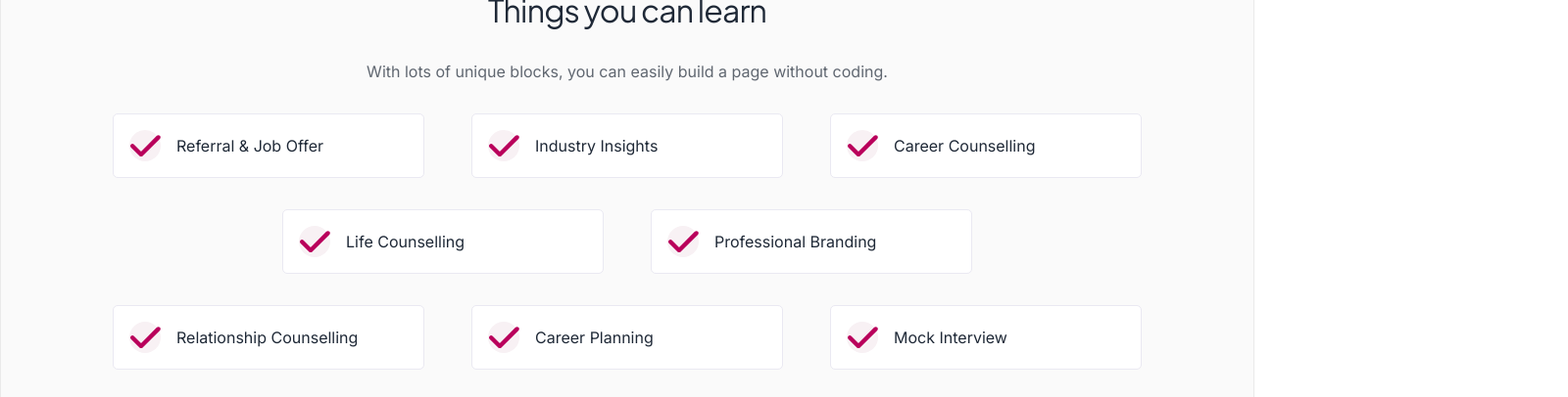
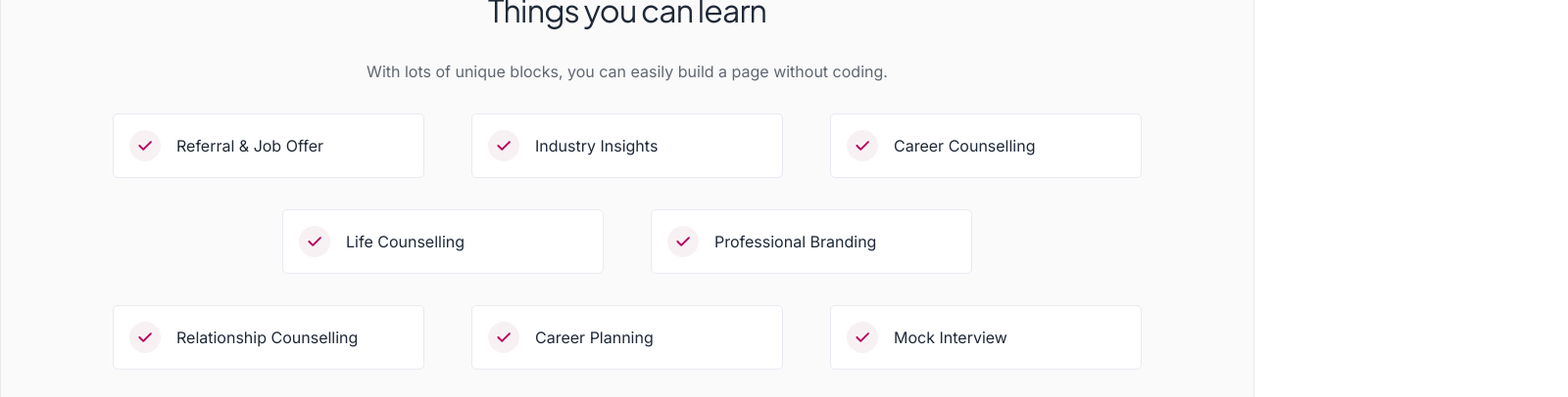
Before and after one commit to NaPryder/BestCoach-demo, a React (Vite) app: page / in a window 1280 px wide. Shown: the part 2660-3066 px from the top of the page at 98% size, 1600 px wide, since content can reach past the window. Built offline with nearby package versions, Linux system fonts and the light colour scheme.

Commit message:
edit icon

```diff
--- a/src/Icons/Check.jsx
+++ b/src/Icons/Check.jsx
@@ -1,15 +1,36 @@
 import React from 'react'
+import PropTypes from 'prop-types'
 
 function Check({ className, width, height, ...props }) {
   return (
-    <svg className={className} width={width} height={height} viewBox="0 0 17 12" xmlns="http://www.w3.org/2000/svg">
+    <svg
+      className={className}
+      width={width ? `${(width * 1) / 10}rem` : '1.4rem'}
+      height={height ? `${(height * 1) / 10}rem` : '1.1rem'}
+      viewBox="0 0 17 12"
+      xmlns="http://www.w3.org/2000/svg"
+    >
       <path
-        fillRule="evenodd"
-        clipRule="evenodd"
+        fillRule="currentColor"
+        clipRule="currentColor"
         d="M16.5546 0.461221C17.0117 0.918304 17.0117 1.65938 16.5546 2.11647L7.1911 11.4799C6.73402 11.937 5.99294 11.937 5.53586 11.4799L0.854117 6.7982C0.397034 6.34112 0.397034 5.60004 0.854117 5.14296C1.3112 4.68588 2.05228 4.68588 2.50936 5.14296L6.36348 8.99708L14.8993 0.461221C15.3564 0.00413738 16.0975 0.00413738 16.5546 0.461221Z"
       />
     </svg>
+    // <svg
+    //   className={className}
+    //   width={width ? `${(width * 1.5) / 10}rem` : '1.4rem'}
+    //   height={height ? `${(height * 1.5) / 10}rem` : '1.1rem'}
+    //   fill="currentColor"
+    //   viewBox="0 0 16 16"
+    //   {...props}
+    // >
+    //   <path d="M13.854 3.646a.5.5 0 010 .708l-7 7a.5.5 0 01-.708 0l-3.5-3.5a.5.5 0 11.708-.708L6.5 10.293l6.646-6.647a.5.5 0 01.708 0z" />
+    // </svg>
   )
+}
+Check.propTypes = {
+  width: PropTypes.number,
+  height: PropTypes.number,
 }
 
 export default Check
--- a/src/pages/Home/HomeSection4.jsx
+++ b/src/pages/Home/HomeSection4.jsx
@@ -35,7 +35,7 @@ const HomeSection4 = () => {
           )
         })}
         <p className="refund-link">
-          <Check width="17px" height="12px" className="check" />
+          <Check width={17} height={12} className="check" />
           30 days refund available
         </p>
       </div>
--- a/src/pages/Home/HomeSection5.jsx
+++ b/src/pages/Home/HomeSection5.jsx
@@ -15,28 +15,28 @@ const HomeSection5 = () => {
       </div>
       <div className="learning-item-container">
         <div>
-          <CheckItem topic="Referral & Job Offer" />
+          <CheckItem topic="Referral & Job Offer" width={14} height={10} />
         </div>
         <div>
-          <CheckItem topic="Industry Insights" />
+          <CheckItem topic="Industry Insights" width={14} height={10} />
         </div>
         <div>
-          <CheckItem topic="Career Counselling" />
+          <CheckItem topic="Career Counselling" width={14} height={10} />
         </div>
         <div>
-          <CheckItem topic="Life Counselling" />
+          <CheckItem topic="Life Counselling" width={14} height={10} />
         </div>
         <div>
-          <CheckItem topic="Professional Branding" />
+          <CheckItem topic="Professional Branding" width={14} height={10} />
         </div>
         <div>
-          <CheckItem topic="Relationship Counselling" />
+          <CheckItem topic="Relationship Counselling" width={14} height={10} />
         </div>
         <div>
-          <CheckItem topic="Career Planning" />
+          <CheckItem topic="Career Planning" width={14} height={10} />
         </div>
         <div>
-          <CheckItem topic="Mock Interview" />
+          <CheckItem topic="Mock Interview" width={14} height={10} />
         </div>
       </div>
       <Button primary size={width > 768 ? 'lg' : 'default'}>
--- a/src/pages/Home/HomeSection7.jsx
+++ b/src/pages/Home/HomeSection7.jsx
@@ -35,13 +35,13 @@ const HomeSection7 = () => {
         <div className="topic">
           <h2>Want to be a mentor?</h2>
           <div className="why-to-join">
-            <CheckItem topic="Join for free" iconBoxClassname="box" iconClassname="check" width="11px" height="7px" />
+            <CheckItem topic="Join for free" iconBoxClassname="box" iconClassname="check" width={14} height={10} />
             <CheckItem
               topic="Earn mentorship bonus"
               iconBoxClassname="box"
               iconClassname="check"
-              width="11px"
-              height="7px"
+              width={14}
+              height={10}
             />
           </div>
         </div>
--- a/src/styles/layouts/_App.scss
+++ b/src/styles/layouts/_App.scss
@@ -16,6 +16,7 @@ body {
   margin-left: auto;
   margin-right: auto;
   max-width: 160rem;
+  overflow: hidden;
 
   border: 1px solid rgb(234, 234, 234);
   header {
--- a/src/styles/pages/_HomeSection7.scss
+++ b/src/styles/pages/_HomeSection7.scss
@@ -146,8 +146,8 @@
             > .check {
               fill: $yellow;
               @include media('<=tablet') {
-                width: 1.14rem;
-                height: 0.786rem;
+                width: 1.2rem;
+                height: 0.8rem;
                 fill: $white;
               }
             }
```
